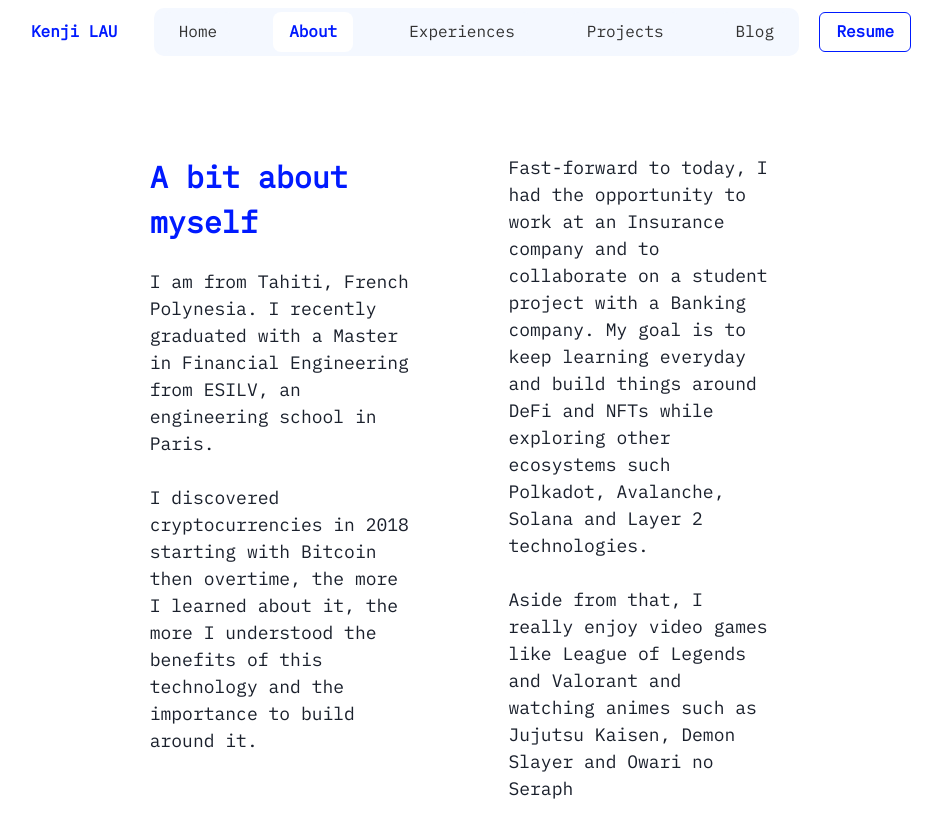
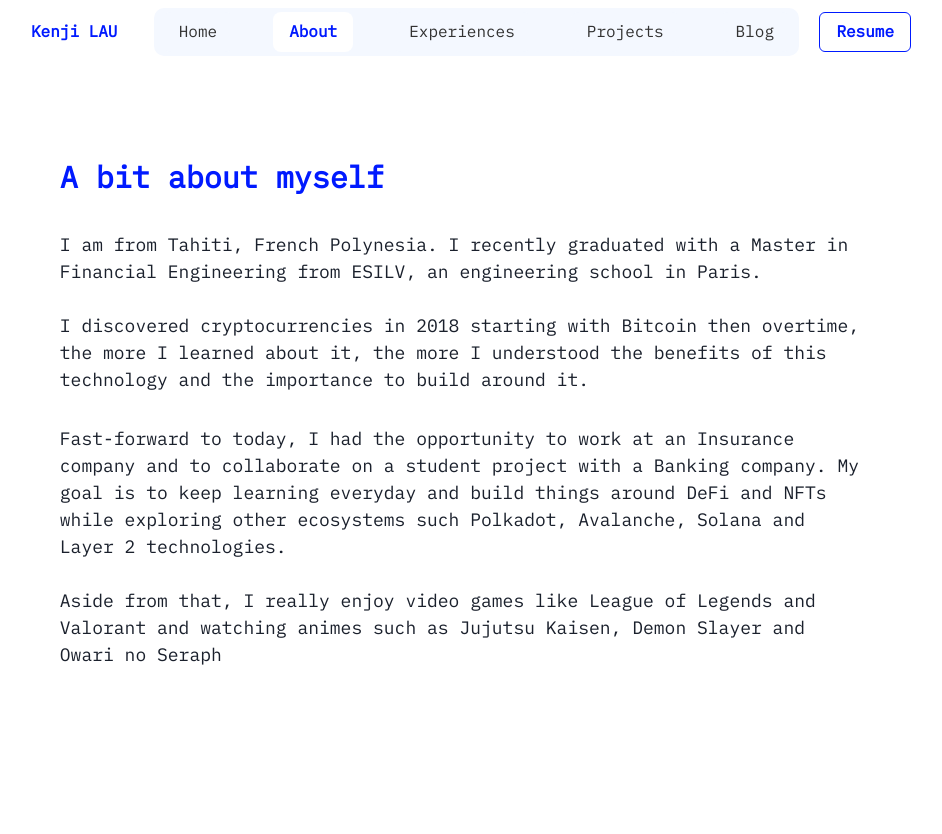
Before and after one commit to krouspy/portfolio-v2, a Next.js app: page /about in a window 1280 px wide. Shown: the top 834 px of the page, without its empty margins (177-1119 px from the left). After the commit the page ends 800 px from the top, so only its background shows below. Built offline with nearby package versions, Linux system fonts and the light colour scheme.

Commit message:
modify About page: make it in one column instead of two

```diff
--- a/pages/about.tsx
+++ b/pages/about.tsx
@@ -1,37 +1,30 @@
 import type { NextPage } from 'next';
-import { Stack, Grid, GridItem, Text } from '@chakra-ui/react';
+import { Stack, Text } from '@chakra-ui/react';
 import { colors } from '@/constants';
 import { LineSpacer } from '@/components';
 
 const About: NextPage = () => {
   return (
-    <Stack px={{ base: '3%', xl: '7%' }} spacing="8">
-      <Grid templateColumns={{ base: 'repeat(1, 1fr)', xl: 'repeat(2, 1fr)' }} gap="6">
-        <GridItem colSpan={1} px={{ base: '0', xl: '10%' }}>
-          <Text fontSize="3xl" color={colors.blue} fontWeight="bold">
+    <Stack spacing="8">
+      <Text fontSize={{ base: '2xl', md: '3xl' }} color={colors.blue} fontWeight="bold">
         A bit about myself
       </Text>
-          <LineSpacer lines={1} />
-          <Text fontSize="lg">
+      <Text fontSize={{ base: 'sm', md: 'md', xl: 'lg' }}>
         I am from Tahiti, French Polynesia. I recently graduated with a Master in Financial
         Engineering from ESILV, an engineering school in Paris.
-            <LineSpacer />I discovered cryptocurrencies in 2018 starting with Bitcoin then overtime,
-            the more I learned about it, the more I understood the benefits of this technology and
-            the importance to build around it.
+        <LineSpacer />I discovered cryptocurrencies in 2018 starting with Bitcoin then overtime, the
+        more I learned about it, the more I understood the benefits of this technology and the
+        importance to build around it.
       </Text>
-        </GridItem>
-        <GridItem colSpan={1}>
-          <Text fontSize="lg" px={{ base: '0', xl: '10%' }}>
+      <Text fontSize={{ base: 'sm', md: 'md', xl: 'lg' }}>
         Fast-forward to today, I had the opportunity to work at an Insurance company and to
         collaborate on a student project with a Banking company. My goal is to keep learning
         everyday and build things around DeFi and NFTs while exploring other ecosystems such
         Polkadot, Avalanche, Solana and Layer 2 technologies.
         <LineSpacer />
-            Aside from that, I really enjoy video games like League of Legends and Valorant and
-            watching animes such as Jujutsu Kaisen, Demon Slayer and Owari no Seraph
+        Aside from that, I really enjoy video games like League of Legends and Valorant and watching
+        animes such as Jujutsu Kaisen, Demon Slayer and Owari no Seraph
       </Text>
-        </GridItem>
-      </Grid>
     </Stack>
   );
 };
```
Lines whose indentation alone changed are shown as unchanged.
